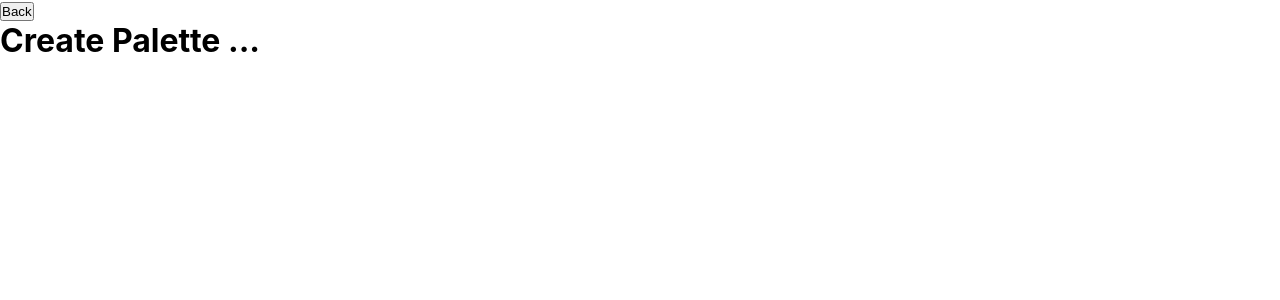
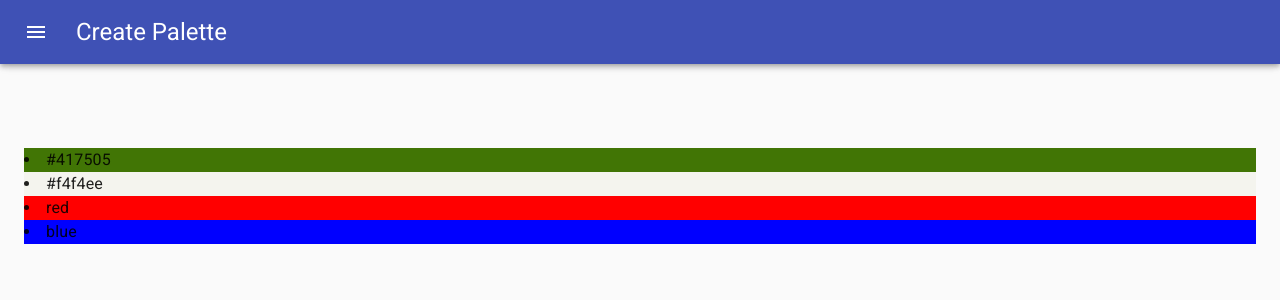
Before and after one commit to TsigeWonwosen/ColorsPalette-React, a React (Create React App) app: page /create-palette in a window 1280 px wide. Shown: the top 300 px of the page. Built offline with nearby package versions, Linux system fonts and the light colour scheme.

Commit message:
Connect ColorPocker to button and change button background with new color

```diff
--- a/package.json
+++ b/package.json
@@ -10,8 +10,10 @@
     "@testing-library/react": "^9.5.0",
     "@testing-library/user-event": "^7.2.1",
     "chroma-js": "^2.1.0",
+    "clsx": "^1.1.0",
     "rc-slider": "^9.2.4",
     "react": "^16.13.1",
+    "react-color": "^2.18.1",
     "react-copy-to-clipboard": "^5.0.2",
     "react-dom": "^16.13.1",
     "react-router-dom": "^5.2.0",
--- a/src/CreatePalette.js
+++ b/src/CreatePalette.js
@@ -1,10 +1,233 @@
 import React from "react";
 
+import clsx from "clsx";
+import { makeStyles, useTheme } from "@material-ui/core/styles";
+import Drawer from "@material-ui/core/Drawer";
+import CssBaseline from "@material-ui/core/CssBaseline";
+import AppBar from "@material-ui/core/AppBar";
+import Toolbar from "@material-ui/core/Toolbar";
+import List from "@material-ui/core/List";
+import Typography from "@material-ui/core/Typography";
+import Divider from "@material-ui/core/Divider";
+import IconButton from "@material-ui/core/IconButton";
+import MenuIcon from "@material-ui/icons/Menu";
+import ChevronLeftIcon from "@material-ui/icons/ChevronLeft";
+import ChevronRightIcon from "@material-ui/icons/ChevronRight";
+import ListItem from "@material-ui/core/ListItem";
+import ListItemIcon from "@material-ui/core/ListItemIcon";
+import ListItemText from "@material-ui/core/ListItemText";
+import InboxIcon from "@material-ui/icons/MoveToInbox";
+import MailIcon from "@material-ui/icons/Mail";
+import Button from "@material-ui/core/Button";
+import { SketchPicker } from "react-color";
+const drawerWidth = 350;
+
+const useStyles = makeStyles((theme) => ({
+  root: {
+    display: "flex",
+  },
+  appBar: {
+    transition: theme.transitions.create(["margin", "width"], {
+      easing: theme.transitions.easing.sharp,
+      duration: theme.transitions.duration.leavingScreen,
+    }),
+  },
+  appBarShift: {
+    width: `calc(100% - ${drawerWidth}px)`,
+    marginLeft: drawerWidth,
+    transition: theme.transitions.create(["margin", "width"], {
+      easing: theme.transitions.easing.easeOut,
+      duration: theme.transitions.duration.enteringScreen,
+    }),
+  },
+  menuButton: {
+    marginRight: theme.spacing(2),
+  },
+  hide: {
+    display: "none",
+  },
+  drawer: {
+    width: drawerWidth,
+    flexShrink: 0,
+  },
+  drawerPaper: {
+    width: drawerWidth,
+  },
+  drawerHeader: {
+    display: "flex",
+    alignItems: "center",
+    padding: theme.spacing(0, 1),
+    // necessary for content to be below app bar
+    ...theme.mixins.toolbar,
+    justifyContent: "flex-end",
+  },
+  content: {
+    flexGrow: 1,
+    padding: theme.spacing(3),
+    transition: theme.transitions.create("margin", {
+      easing: theme.transitions.easing.sharp,
+      duration: theme.transitions.duration.leavingScreen,
+    }),
+    marginLeft: -drawerWidth,
+  },
+  contentShift: {
+    transition: theme.transitions.create("margin", {
+      easing: theme.transitions.easing.easeOut,
+      duration: theme.transitions.duration.enteringScreen,
+    }),
+    marginLeft: 0,
+  },
+  button: {
+    margin: theme.spacing(1),
+    fontSize: "13px",
+  },
+}));
+
 export default function CreatePalette(props) {
+  const classes = useStyles();
+  const theme = useTheme();
+  const [open, setOpen] = React.useState(false);
+  const [background, setBackground] = React.useState("#417505");
+  const [colors, setColors] = React.useState([
+    "#417505",
+    "#f4f4ee",
+    "red",
+    "blue",
+  ]);
+
+  const handleDrawerOpen = () => {
+    setOpen(true);
+  };
+
+  const handleDrawerClose = () => {
+    setOpen(false);
+  };
+
+  const handleChangeComplete = (color) => {
+    setBackground(color.hex);
+  };
+  const addColors = () => {
+    setColors((prvSt) => [background, ...prvSt]);
+  };
+  console.log(background);
   return (
     <div>
       <button onClick={() => props.history.push("/")}> Back</button>
       <h1>Create Palette ...</h1>
+
+      <div className={classes.root}>
+        <CssBaseline />
+        <AppBar
+          position='fixed'
+          className={clsx(classes.appBar, {
+            [classes.appBarShift]: open,
+          })}
+        >
+          <Toolbar>
+            <IconButton
+              color='inherit'
+              aria-label='open drawer'
+              onClick={handleDrawerOpen}
+              edge='start'
+              className={clsx(classes.menuButton, open && classes.hide)}
+            >
+              <MenuIcon />
+            </IconButton>
+            <Typography variant='h5' noWrap>
+              Create Palette
+            </Typography>
+          </Toolbar>
+        </AppBar>
+        <Drawer
+          className={classes.drawer}
+          variant='persistent'
+          anchor='left'
+          open={open}
+          classes={{
+            paper: classes.drawerPaper,
+          }}
+        >
+          <div className={classes.drawerHeader}>
+            <IconButton onClick={handleDrawerClose}>
+              {theme.direction === "ltr" ? (
+                <ChevronLeftIcon />
+              ) : (
+                <ChevronRightIcon />
+              )}
+            </IconButton>
+          </div>
+          <Divider />
+          <List>
+            <Typography variant='h5'>Design Your Palette</Typography>
+            <ListItem>
+              <Button
+                className={classes.button}
+                variant='contained'
+                color='primary'
+              >
+                Clear Palette
+              </Button>
+              <Button
+                className={classes.button}
+                variant='contained'
+                color='secondary'
+              >
+                Random Color
+              </Button>
+            </ListItem>
+            <ListItem>
+              <SketchPicker
+                color={background}
+                onChangeComplete={handleChangeComplete}
+              />
+            </ListItem>
+            <Button
+              className={classes.button}
+              variant='contained'
+              color='secondary'
+              style={{ background }}
+              onClick={addColors}
+            >
+              ADD COLOR
+            </Button>
+            <Divider />
+            {["Inbox", "Starred", "Send email", "Drafts"].map((text, index) => (
+              <ListItem button key={text}>
+                <ListItemIcon>
+                  {index % 2 === 0 ? <InboxIcon /> : <MailIcon />}
+                </ListItemIcon>
+                <ListItemText primary={text} />
+              </ListItem>
+            ))}
+          </List>
+          <Divider />
+          <List>
+            {["All mail", "Trash", "Spam"].map((text, index) => (
+              <ListItem button key={text}>
+                <ListItemIcon>
+                  {index % 2 === 0 ? <InboxIcon /> : <MailIcon />}
+                </ListItemIcon>
+                <ListItemText primary={text} />
+              </ListItem>
+            ))}
+          </List>
+        </Drawer>
+        <main
+          className={clsx(classes.content, {
+            [classes.contentShift]: open,
+          })}
+        >
+          <div className={classes.drawerHeader} />
+
+          <Typography paragraph>
+            {colors.map((color) => (
+              <li key={color} style={{ backgroundColor: color }}>
+                {color}
+              </li>
+            ))}
+          </Typography>
+        </main>
+      </div>
     </div>
   );
 }
```
Also changed, not shown: 1 other file (tests, documents, lock files or other folders).
